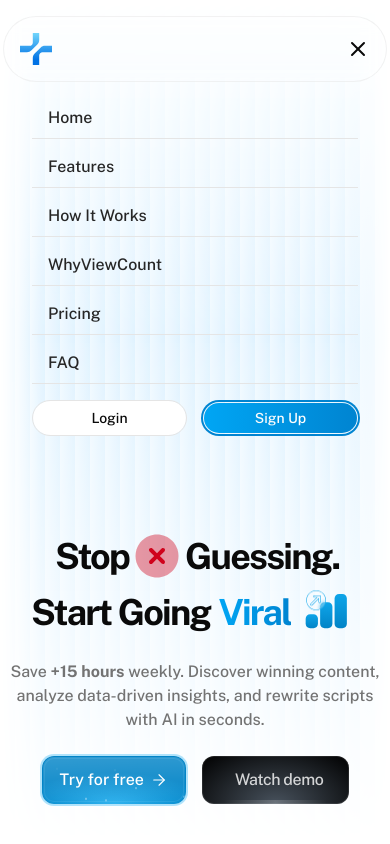
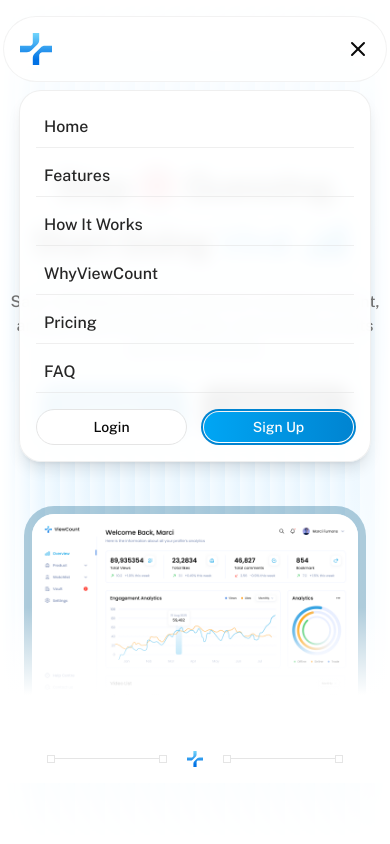
Before and after one commit to kevin-t11/landing-page-template, a Next.js app: page / in a window 390 px wide. Both pictures are taken after a click on the button 358 px from the left and 49 px from the top of the page. Shown: the top 844 px of the page. Built offline with nearby package versions, Linux system fonts and the light colour scheme.

Commit message:
chore: updated mobile navbar

```diff
--- a/src/components/Navbar.tsx
+++ b/src/components/Navbar.tsx
@@ -19,8 +19,8 @@ export const Navbar = () => {
     { label: 'FAQ', href: '#faq' },
   ];
   return (
-    <div>
-      <nav className='sticky top-4 mt-4 md:max-w-5xl mx-auto max-w-sm rounded-full z-100 bg-background/1 backdrop-blur-sm border border-border/50'>
+    <div className='relative'>
+      <nav className='sticky top-4 mt-4 md:max-w-5xl mx-auto max-w-sm rounded-full z-50 bg-background/80 backdrop-blur-sm border border-border/50'>
         <div className='flex item-center justify-between p-4 md:px-6'>
           <div>
             <Logo
@@ -70,14 +70,15 @@ export const Navbar = () => {
         </div>
       </nav>
       {isMenuOpen && (
-        <div className='md:hidden flex flex-col items-start justify-center gap-2 px-8 py-4 w-full'>
+        <div className='md:hidden absolute left-1/2 -translate-x-1/2 mt-2 w-full max-w-sm px-4 z-40'>
+          <div className='flex flex-col items-start justify-center gap-2 px-4 py-4 w-full rounded-2xl border border-border/60 bg-background/95 shadow-lg backdrop-blur'>
             {navItems.map((item, index) => (
               <AnimatePresence mode='wait' key={item.label}>
                 <motion.div
                   initial={{ opacity: 0, y: -10 }}
                   animate={{ opacity: 1, y: 0 }}
                   transition={{ duration: 0.3, delay: index * 0.05 }}
-                className='font-medium text-neutral-800 hover:text-primary bg-sky-50/10 border-b border-neutral-200 px-4 py-2 w-full text-left'
+                  className='font-medium text-neutral-800 hover:text-primary border-b border-neutral-200/60 last:border-b-0 px-2 py-2 w-full text-left'
                 >
                   <Link href={item.href}>{item.label}</Link>
                 </motion.div>
@@ -106,6 +107,7 @@ export const Navbar = () => {
                 </Link>
               </Button>
             </motion.div>
+          </div>
         </div>
       )}
     </div>
```
Lines whose indentation alone changed are shown as unchanged.
